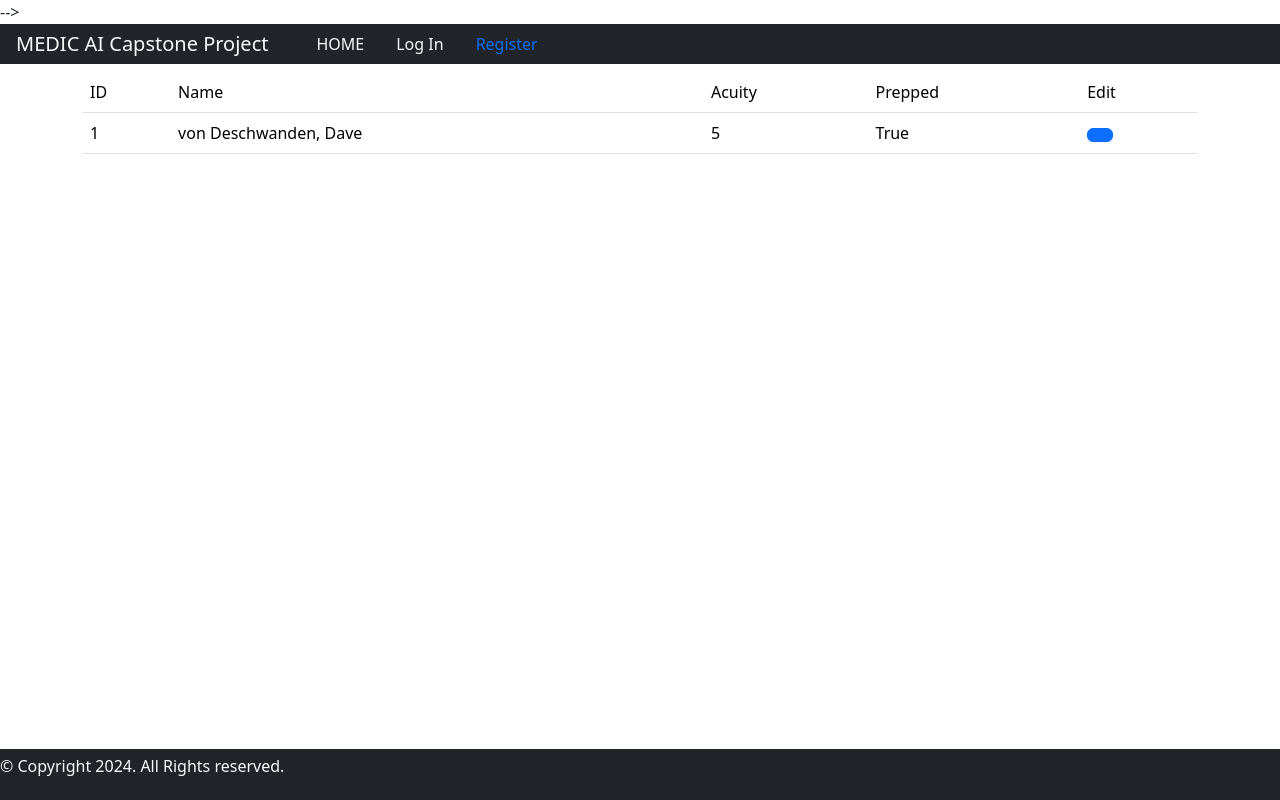
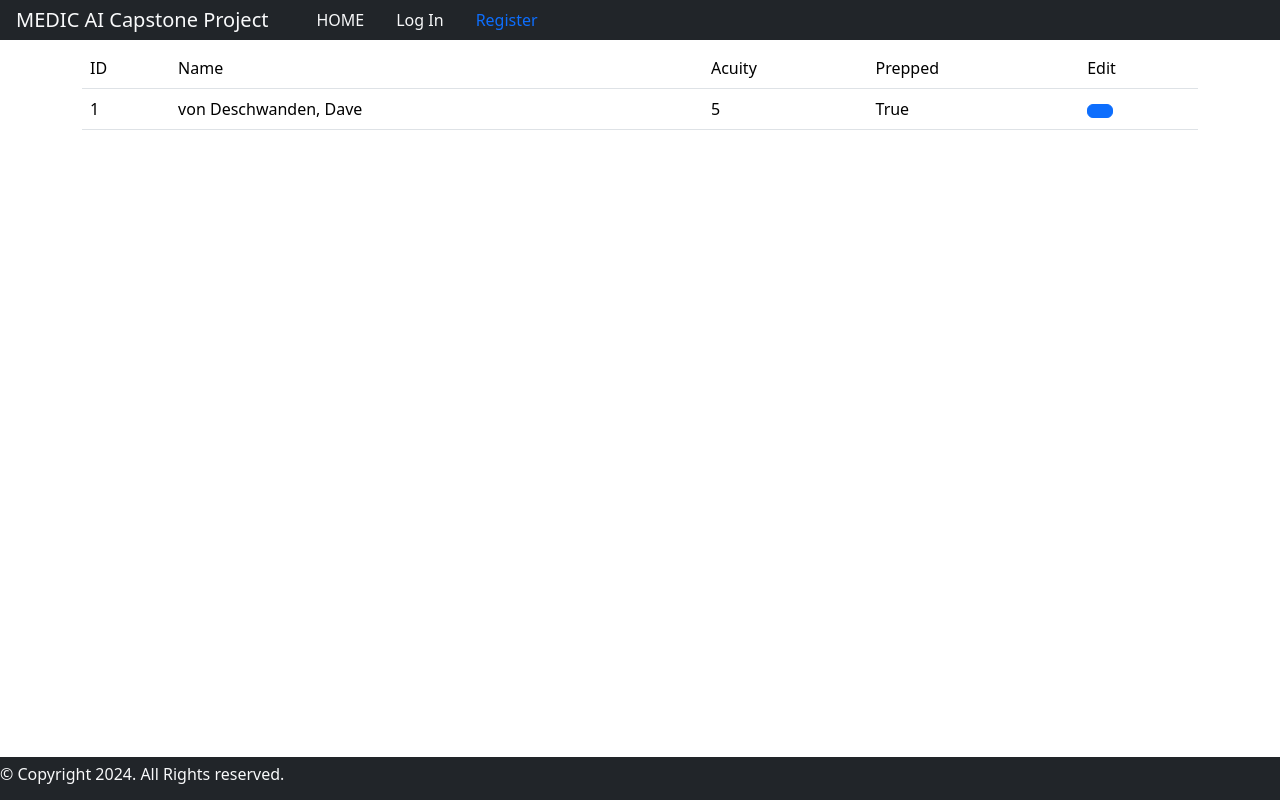
Before and after one commit to deschi0000/cs50web_capstone, a Django app: page / in a window 1280 px wide. Run offline with Django 4.2, Linux system fonts and the light colour scheme; data comes from the database, SQL or seed files in the repository; some libraries are stand-ins or nearby versions.

Commit message:
remove extra chars

```diff
--- a/medicAI/templates/medicAI/layout.html
+++ b/medicAI/templates/medicAI/layout.html
@@ -16,7 +16,7 @@
 
             <link href="{% static 'fontawesomefree/css/fontawesome.css' %}" rel="stylesheet" type="text/css">
             <link href="{% static 'fontawesomefree/css/brands.css' %}" rel="stylesheet" type="text/css">
-            <link href="{% static 'fontawesomefree/css/solid.css' %}" rel="stylesheet" type="text/css"> -->
+            <link href="{% static 'fontawesomefree/css/solid.css' %}" rel="stylesheet" type="text/css">
 
         </head>
         <body>
@@ -62,10 +62,10 @@
             {% endblock %}
 
             <footer>
-                <nav class="navbar fixed-bottom nav-background nav bg-dark">
+                <nav class="navbar fixed-bottom nav-background nav bg-dark" style="padding-bottom: 0;">
                   <h6 class="display-50 navbar-text text-light">&copy; Copyright 2024. All Rights reserved.</h6>
                 </nav>
-              </footer>
+            </footer>
         </body>
     </html>
 
```
